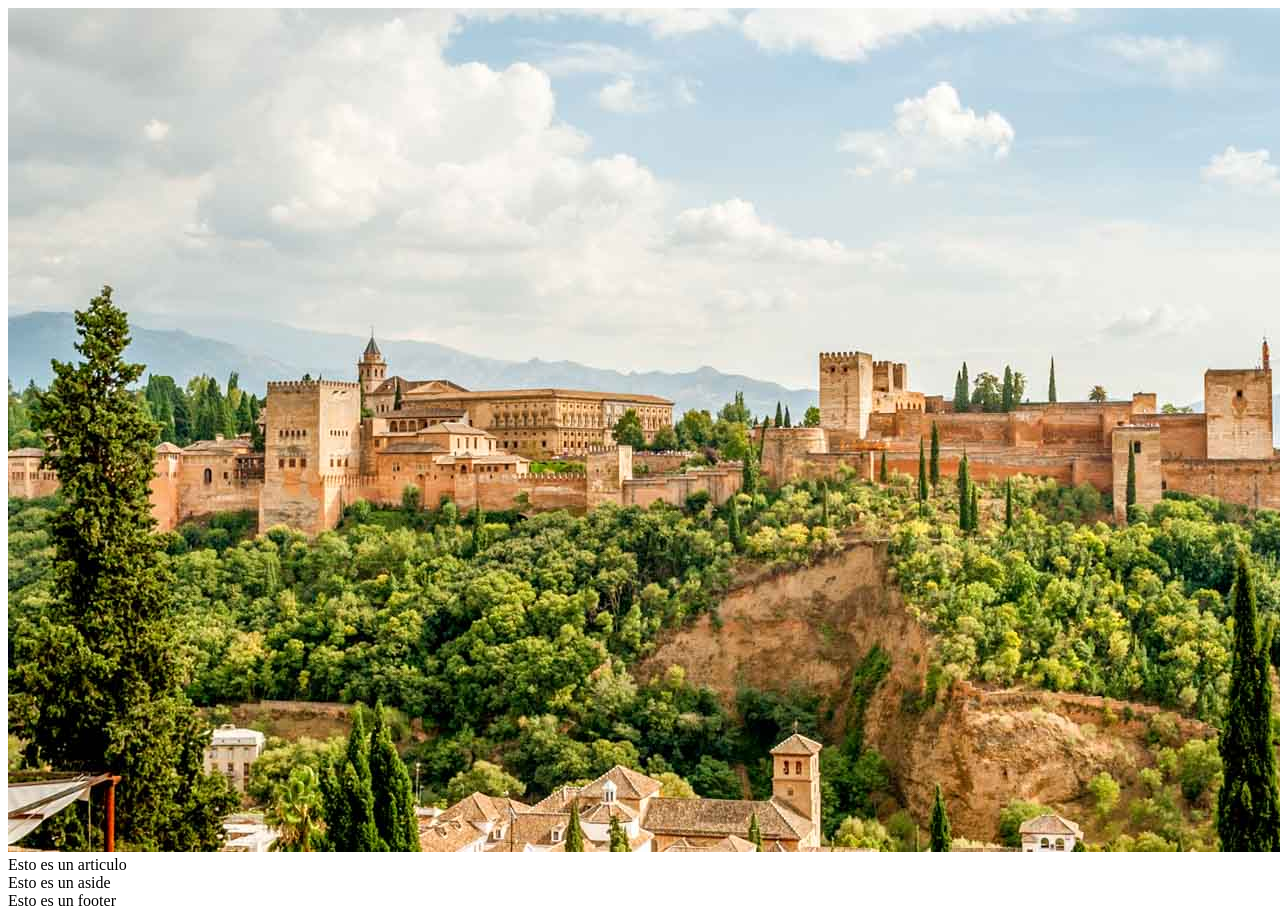
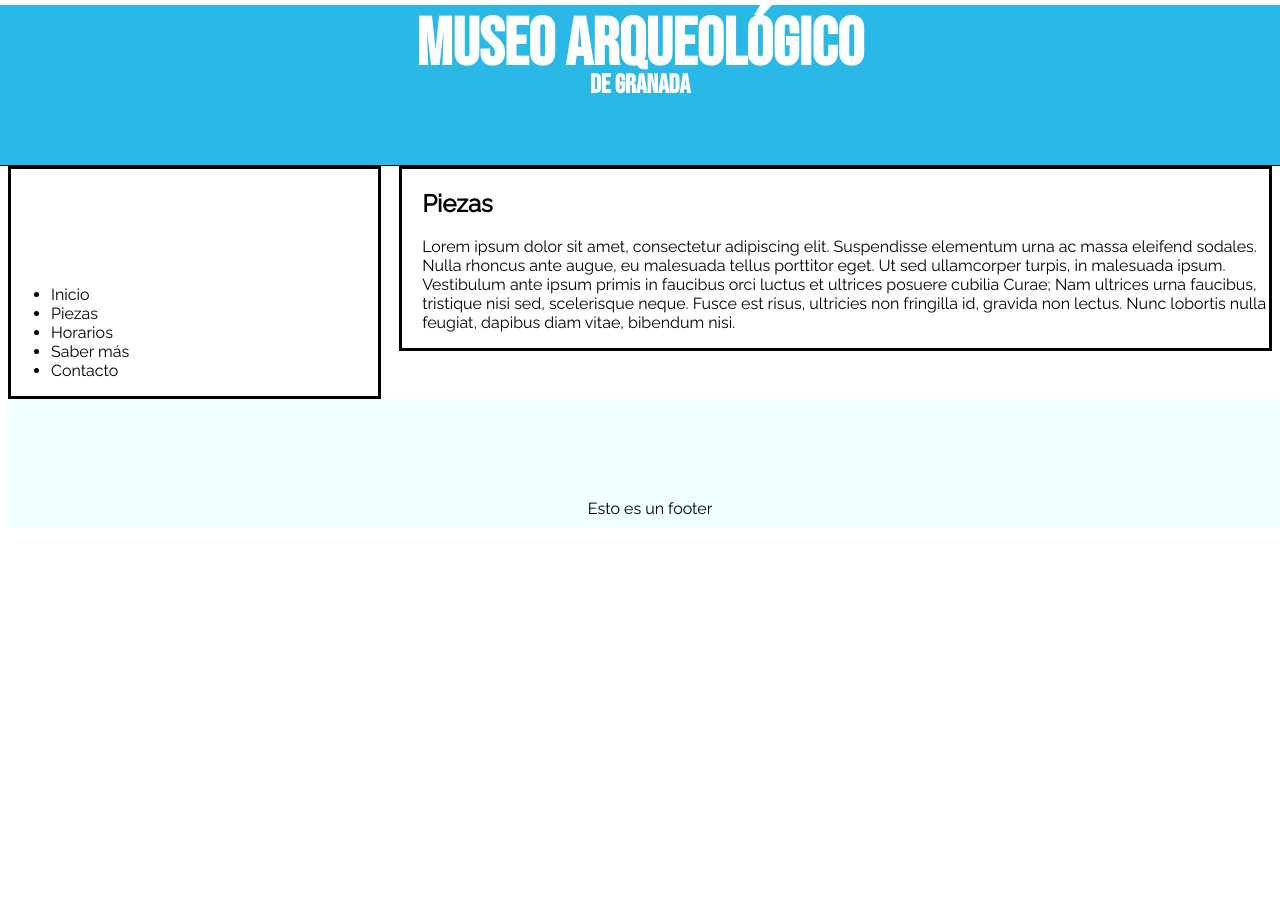
Before and after one commit to JaimeFriass/museo-web, a PHP site: page /principal.html in a window 1280 px wide; the page is wider, and only the part inside the window is pictured. After the commit the page ends 528 px from the top of that part, so only its background shows below. Run offline with PHP 8.4, Linux system fonts and the light colour scheme.

Commit message:
Header y varios
Muchas cosas

```diff
--- a/css/estilos.css
+++ b/css/estilos.css
@@ -0,0 +1,60 @@
+
+/* AZUL GUAPO: 2AB9E7 */
+
+@font-face {
+    font-family: bebas;
+    src: url(../fonts/BebasNeue-Regular.otf);
+}
+
+body {
+    font-family: 'Raleway', sans-serif;
+}
+header {
+    background-color: #2AB9E7;
+    height: 150px;
+    color: white;
+    text-align: center;
+    font-family: 'bebas', sans-serif;
+    padding-bottom: 10px;
+    margin: -40px -10px 0px -10px;
+    border-bottom-style: solid;
+    border-width: 1px;
+    border-color: black;
+
+}
+
+
+
+aside {
+    width: 29%;
+    float: left;
+    border-right: solid black;
+    padding-top: 100px;
+    border: solid black;
+}
+
+article {
+    width: 67%;
+    float: right;
+    padding-left: 20px;
+    border: solid black;
+}
+
+header h1 {
+    font-size: 50pt;
+
+}
+
+header h2 {
+    font-size: 20pt;
+    line-height: 0.1;
+    margin-top: -45px;
+}
+
+footer {
+    padding: 100px 10px 10px 10px;
+    width: 100%;
+    text-align: center;
+    background-color: azure;
+    clear: both;
+}
--- a/principal.html
+++ b/principal.html
@@ -1,21 +1,34 @@
 <!DOCTYPE html>
 <html>
 <head>
+    <link href="https://fonts.googleapis.com/css?family=Raleway" rel="stylesheet">
     <link rel="stylesheet" type="text/css" href="css/estilos.css">
     <title>Museo Arqueológico de Granada</title>
+    <meta charset="utf-8">
 </head>
 <body>
-
     <header>
-        <img src = "img/ALHAMBRA.jpg">
+       <h1>MUSEO ARQUEOLÓGICO</h1><h2>de Granada</h2>
     </header>
 
     <article>
-        Esto es un articulo
+        <h1>Piezas</h1>
+        <p>Lorem ipsum dolor sit amet, consectetur adipiscing elit. Suspendisse elementum urna ac massa eleifend sodales.
+            Nulla rhoncus ante augue, eu malesuada tellus porttitor eget. Ut sed ullamcorper turpis,
+            in malesuada ipsum. Vestibulum ante ipsum primis in faucibus orci luctus et ultrices posuere cubilia Curae;
+            Nam ultrices urna faucibus, tristique nisi sed, scelerisque neque. Fusce est risus, ultricies non fringilla id,
+            gravida non lectus. Nunc lobortis nulla feugiat, dapibus diam vitae, bibendum nisi. </p>
     </article>
     <aside>
-        Esto es un aside
+        <ul>
+            <li>Inicio</li>
+            <li>Piezas</li>
+            <li>Horarios</li>
+            <li>Saber más</li>
+            <li>Contacto</li>
+        </ul>
     </aside>
+
     <footer>
         Esto es un footer
     </footer>
```
Also changed, not shown: fonts/BebasNeue-Regular.otf (added), img/ALHAMBRA.jpg.
